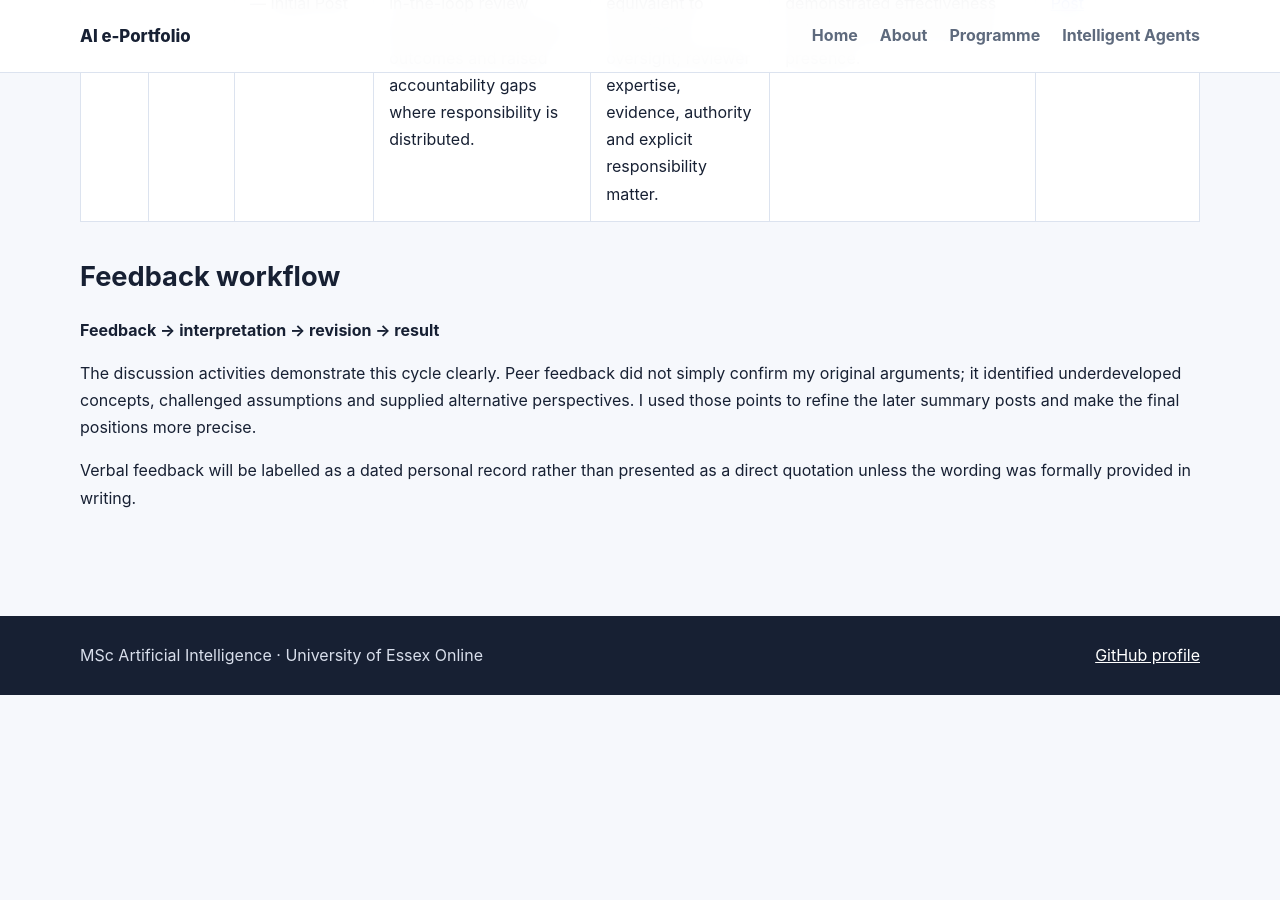
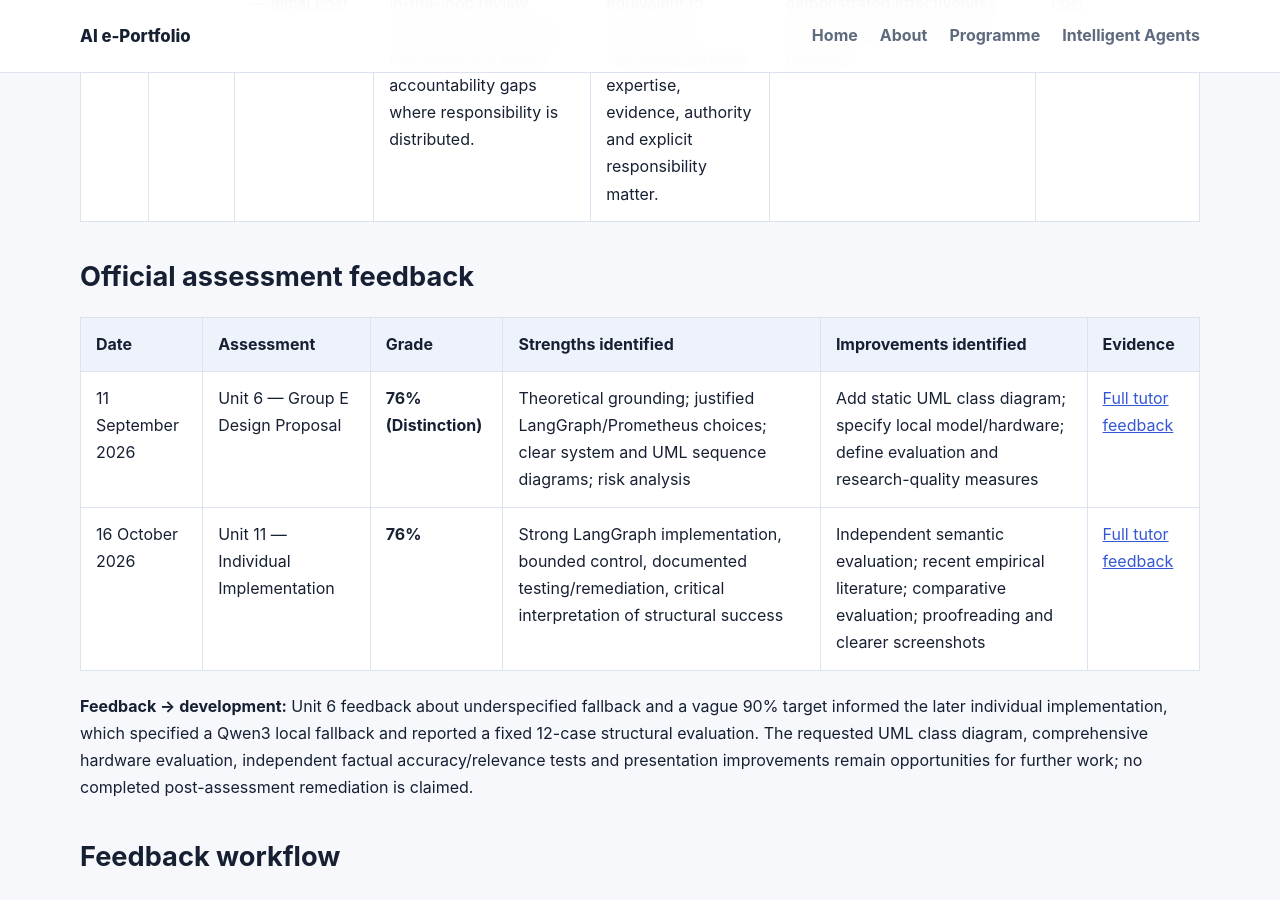
Before and after one commit to Monogios1996/Monogios1996.github.io, a Jekyll site: the page built from modules/intelligent-agents/feedback.md, in a window 1280 px wide and 900 px high, scrolled down 1641 px. Built offline with Jekyll 4.4.1, drawn with Linux system fonts in a browser that asks for light colours; before the commit the page ends 2336 px from its top, so only the background shows below that.

Commit message:
Integrate official assessment feedback and clarify meeting evidence

```diff
--- a/modules/intelligent-agents/feedback.md
+++ b/modules/intelligent-agents/feedback.md
@@ -15,6 +15,15 @@ The value of this section is not the feedback alone, but the change made because
 | Unit 10 | Peer 1 | Collaborative Discussion 3 — Initial Post | Emphasised that safeguards should operate across the entire AI lifecycle, including dataset provenance, consent, sensitive-data filtering, monitoring and periodic evaluation. | My original post identified several controls but did not sufficiently emphasise that they require continuing evaluation after deployment. | Extended the final position toward repeated testing and mechanisms for reporting harmful or reproduced content. | [Feedback record]({{ '/modules/intelligent-agents/evidence/discussions/unit-10-deep-learning-feedback-received/' | relative_url }}) and [Summary Post]({{ '/modules/intelligent-agents/evidence/discussions/unit-11-deep-learning-summary-post/' | relative_url }}) |
 | Unit 10 | Peer 2 | Collaborative Discussion 3 — Initial Post | Challenged the assumption that human-in-the-loop review automatically improves outcomes and raised accountability gaps where responsibility is distributed. | Human involvement is not equivalent to meaningful oversight; reviewer expertise, evidence, authority and explicit responsibility matter. | Revised the final position so that safeguards are judged by demonstrated effectiveness rather than by their nominal presence. | [Feedback record]({{ '/modules/intelligent-agents/evidence/discussions/unit-10-deep-learning-feedback-received/' | relative_url }}) and [Summary Post]({{ '/modules/intelligent-agents/evidence/discussions/unit-11-deep-learning-summary-post/' | relative_url }}) |
 
+## Official assessment feedback
+
+| Date | Assessment | Grade | Strengths identified | Improvements identified | Evidence |
+|---|---|---|---|---|---|
+| 11 September 2026 | Unit 6 — Group E Design Proposal | **76% (Distinction)** | Theoretical grounding; justified LangGraph/Prometheus choices; clear system and UML sequence diagrams; risk analysis | Add static UML class diagram; specify local model/hardware; define evaluation and research-quality measures | [Full tutor feedback]({{ '/modules/intelligent-agents/evidence/feedback/unit-06-team-design/' | relative_url }}) |
+| 16 October 2026 | Unit 11 — Individual Implementation | **76%** | Strong LangGraph implementation, bounded control, documented testing/remediation, critical interpretation of structural success | Independent semantic evaluation; recent empirical literature; comparative evaluation; proofreading and clearer screenshots | [Full tutor feedback]({{ '/modules/intelligent-agents/evidence/feedback/unit-11-individual-implementation/' | relative_url }}) |
+
+**Feedback → development:** Unit 6 feedback about underspecified fallback and a vague 90% target informed the later individual implementation, which specified a Qwen3 local fallback and reported a fixed 12-case structural evaluation. The requested UML class diagram, comprehensive hardware evaluation, independent factual accuracy/relevance tests and presentation improvements remain opportunities for further work; no completed post-assessment remediation is claimed.
+
 ## Feedback workflow
 
 **Feedback → interpretation → revision → result**
```
